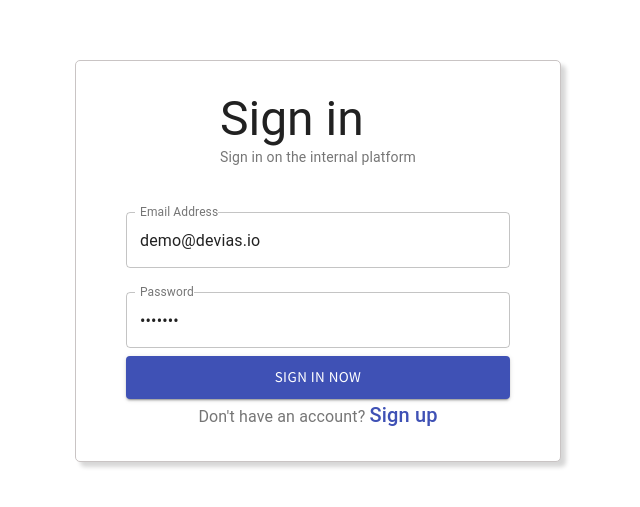
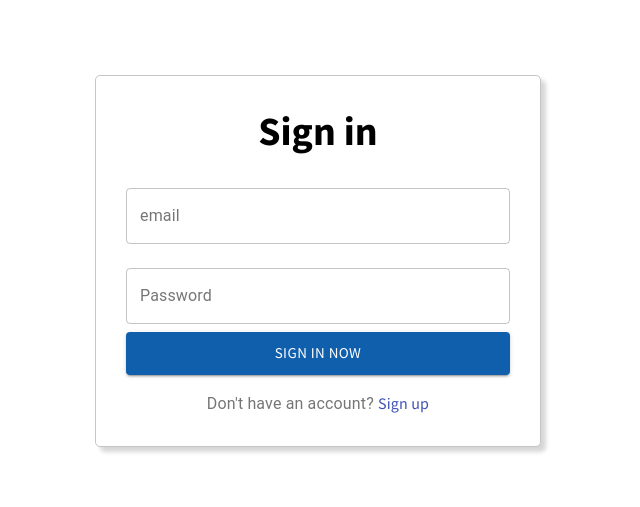
Before and after one commit to clasesucatmarlon/DashboardMG, a React (Create React App) app: page / in a window 1280 px wide. Shown: the part 139-646 px from the top of the page, without its empty margins (322-962 px from the left). Built offline with nearby package versions, Linux system fonts and the light colour scheme.

Commit message:
Arreglado estilos en login y register

```diff
--- a/src/assets/css/styles.css
+++ b/src/assets/css/styles.css
@@ -132,13 +132,21 @@
   justify-content: center;
   align-items: center;
   width: 30%;
-  height: 300px;
   margin: 0 auto;
   background: #fff;
   border-radius: 5px;
   padding: 50px;
   border: 1px solid #c9c4c4;
   box-shadow: rgba(0, 0, 0, 0.16) 5px 5px 4px;
+}
+@media screen and (max-width: 360px) {
+  .register {
+    width: 50%;
+  }
+}
+.register h3 {
+  font-size: 2.5rem;
+  margin-bottom: 1rem;
 }
 .register .register__inputs {
   width: 100%;
@@ -169,7 +177,7 @@
   border: none;
   cursor: pointer;
   width: 100%;
-  margin-top: 20px;
+  margin: 20px 0;
   padding: 0.75rem;
   border-radius: 5px;
   color: #fff;
@@ -180,6 +188,15 @@
   color: #e92b2d;
   font-weight: 600;
   font-size: 0.75rem;
+}
+
+.link_signUp {
+  font-size: 1rem;
+}
+@media screen and (max-width: 360px) {
+  .link_signUp {
+    font-size: 0.8rem;
+  }
 }
 
 .login_container {
@@ -200,17 +217,45 @@
   justify-content: center;
   align-items: center;
   width: 30%;
-  height: 300px;
   margin: 0 auto;
   background: #fff;
   border-radius: 5px;
-  padding: 50px;
+  padding: 30px;
   border: 1px solid #c9c4c4;
   box-shadow: rgba(0, 0, 0, 0.16) 5px 5px 4px;
 }
-
-.button_login {
+@media screen and (max-width: 360px) {
+  .login {
+    width: 60%;
+  }
+}
+.login h3 {
+  font-size: 2.5rem;
+  margin-bottom: 1rem;
+}
+.login .credencialesIncorrectas {
+  margin: 1rem 0;
+  padding: 10px;
+  background-color: #FAAE2F;
+  font-weight: bold;
+  text-align: center;
+  border-radius: 5px;
+  text-transform: uppercase;
+}
+.login .button_login {
   width: 100%;
+  margin-bottom: 1rem;
+}
+.login .button_login .button_login-color {
+  background-color: #105FAD;
+}
+.login .link_signIn {
+  font-size: 1rem;
+}
+@media screen and (max-width: 360px) {
+  .login .link_signIn {
+    font-size: 0.8rem;
+  }
 }
 
 /*# sourceMappingURL=styles.css.map */
--- a/src/assets/sass/_login.scss
+++ b/src/assets/sass/_login.scss
@@ -16,15 +16,39 @@
   justify-content: center;
   align-items: center;
 	width: 30%;
-  height: 300px;
 	margin: 0 auto;
 	background: #fff;
 	border-radius: 5px;
-	padding: 50px;
+	padding: 30px;
   border: 1px solid $lightGray;
 	box-shadow: rgba(0, 0, 0, 0.16) 5px 5px 4px;
+  @media screen and (max-width:360px) {
+    width: 60%;
+  }
+  h3 {
+    font-size: 2.5rem;
+    margin-bottom: 1rem;
+  }
+  .credencialesIncorrectas {
+    margin: 1rem 0;
+    padding: 10px;
+    background-color: $warning;
+    font-weight: bold;
+    text-align: center;
+    border-radius: 5px;
+    text-transform: uppercase;
+  }
+  .button_login {
+    width: 100%;
+    margin-bottom: 1rem;
+    .button_login-color {
+      background-color: $primary;
+    }
+  }
+  .link_signIn {
+    font-size: 1rem;
+    @media screen and (max-width:360px) {
+      font-size: .8rem;
+    }
+  }
 }
-
-.button_login {
-  width: 100%;
-}
--- a/src/components/Register.jsx
+++ b/src/components/Register.jsx
@@ -1,18 +1,18 @@
 import React from "react";
-import { useNavigate } from "react-router-dom";
 
 import { Formik } from "formik";
 import { firebaseRegistrarUsuario } from "../utils/FirebaseUtil";
+import { Link as RouterLink } from "react-router-dom";
+import {
+  Link,
+  Typography,
+} from "@material-ui/core";
+
 
 export default function Register() {
-  //const navigate = useNavigate()
 
   const registrarUsuario = (usuario) => {
-    // console.log(usuario)
     firebaseRegistrarUsuario(usuario.email, usuario.password);
-    //alert("El usuario se registró con éxito.")
-    //navigate('/sidebar', {replace: true})
-
     //e.preventDefault();
     setInterval(() => {
       window.location.href = "/login";
@@ -72,8 +72,8 @@ export default function Register() {
           handleBlur,
         }) => (
           <div className="register_container">
-            <h1>Dashboard</h1>
             <form action="" className="register" onSubmit={handleSubmit}>
+              <h3>Sign up</h3>
               <div className="register__inputs">
                 <label htmlFor="nombre">Name: </label>
                 <input
@@ -100,10 +100,10 @@ export default function Register() {
                   value={values.email}
                   onChange={handleChange}
                   onBlur={handleBlur}
-                />
+                  />
                 {touched.email && errors.email && (
                   <div className="error">{errors.email}</div>
-                )}
+                  )}
               </div>
 
               <div className="register__inputs">
@@ -112,6 +112,7 @@ export default function Register() {
                   type="password"
                   id="password"
                   name="password"
+                  placeholder="*******"
                   value={values.password}
                   onChange={handleChange}
                   onBlur={handleBlur}
@@ -124,6 +125,18 @@ export default function Register() {
               <div className="register__inputs">
                 <button type="submit">Enviar</button>
               </div>
+
+              <Typography color="textSecondary" variant="body1" className="link_signUp">
+                Do have an account?{" "}
+                <Link
+                  component={RouterLink}
+                  to="/login"
+                  underline="hover"
+                >
+                  Sign in
+                </Link>
+              </Typography>
+
             </form>
           </div>
         )}
--- a/src/components/login/Login.jsx
+++ b/src/components/login/Login.jsx
@@ -1,7 +1,8 @@
-import { Link as RouterLink, useNavigate } from "react-router-dom";
+import React, {  useState } from 'react';
+
+import { Link as RouterLink } from "react-router-dom";
 import { Formik } from "formik";
 import {
-  Box,
   Button,
   Link,
   TextField,
@@ -11,15 +12,18 @@ import { firebaseIniciarSesion } from "../../utils/FirebaseUtil";
 
 const Login = () => {
 
+  const [incorrecta, setIncorrecta] = useState(false)
+
   const iniciarSesion = async (credenciales) => {
     let sesionIniciada = await firebaseIniciarSesion(credenciales.email, credenciales.password)
     if (sesionIniciada) {
       window.location.href = "/sidebar";
     }
     else {
-      const incorrectas = `<p>Credenciales incorrectas</p>`
-      alert('Credenciales incorrectas')
-      window.location.href = "/";
+      setIncorrecta(true)
+      setInterval(() => {
+        window.location.href = "/";
+      }, 2000);
     }
   };
 
@@ -27,13 +31,11 @@ const Login = () => {
     <>
       <Formik
         initialValues={{
-          email: "demo@devias.io",
-          password: "Test123",
+          email: "",
+          password: "",
         }}
         onSubmit={(credenciales) => {
           iniciarSesion(credenciales);
-
-          // navigate('/app/dashboard', { replace: true });
         }}
       >
         {({
@@ -47,20 +49,15 @@ const Login = () => {
         }) => (
           <div className="login_container">
             <form className="login" onSubmit={handleSubmit}>
-              <Box sx={{ mb: 3 }}>
-                <Typography color="textPrimary" variant="h3">
-                  Sign in
-                </Typography>
-                <Typography color="textSecondary" gutterBottom variant="body2">
-                  Sign in on the internal platform
-                </Typography>
-              </Box>
+              <div>
+                <h3>Sign in</h3>
+              </div>
 
               <TextField
                 error={Boolean(touched.email && errors.email)}
                 fullWidth
                 helperText={touched.email && errors.email}
-                label="Email Address"
+                label="email"
                 margin="normal"
                 name="email"
                 onBlur={handleBlur}
@@ -85,18 +82,7 @@ const Login = () => {
 
               <div className="button_login">
                 <Button
-                    color="primary"
-                    disabled={isSubmitting}
-                    fullWidth
-                    size="large"
-                    type="submit"
-                    variant="contained"
-                  >
-                    Sign in now
-                  </Button>
-              </div>
-              {/* <Box sx={{ py: 2 }}>
-                <Button
+                  className="button_login-color"
                   color="primary"
                   disabled={isSubmitting}
                   fullWidth
@@ -106,14 +92,20 @@ const Login = () => {
                 >
                   Sign in now
                 </Button>
-              </Box> */}
 
-              <Typography color="textSecondary" variant="body1">
+                {
+                  incorrecta &&
+                  <div className="credencialesIncorrectas">
+                    <p>Incorrect credentials, try again</p>
+                  </div>
+                }
+              </div>
+
+              <Typography color="textSecondary" variant="body1" className="link_signIn">
                 Don&apos;t have an account?{" "}
                 <Link
                   component={RouterLink}
                   to="/register"
-                  variant="h6"
                   underline="hover"
                 >
                   Sign up
@@ -123,8 +115,7 @@ const Login = () => {
           </div>
         )}
       </Formik>
-      {/* </Container> */}
-      {/* </Box> */}
+
     </>
   );
 };
```
Also changed, not shown: src/assets/sass/_register.scss (+15 -2 lines), 1 other file (tests, documents, lock files or other folders).
